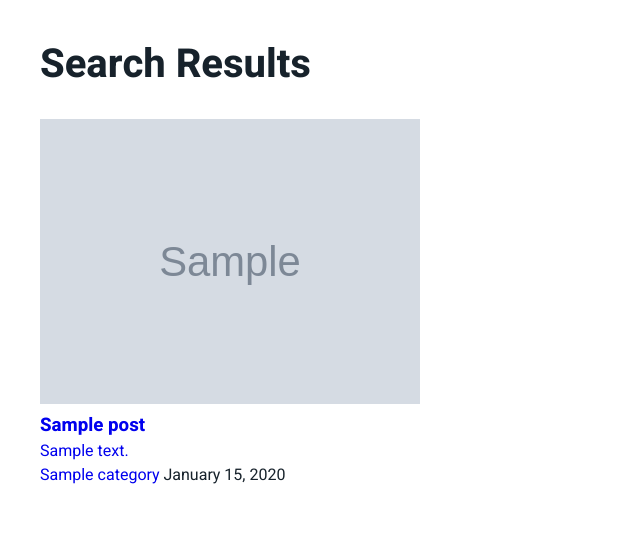
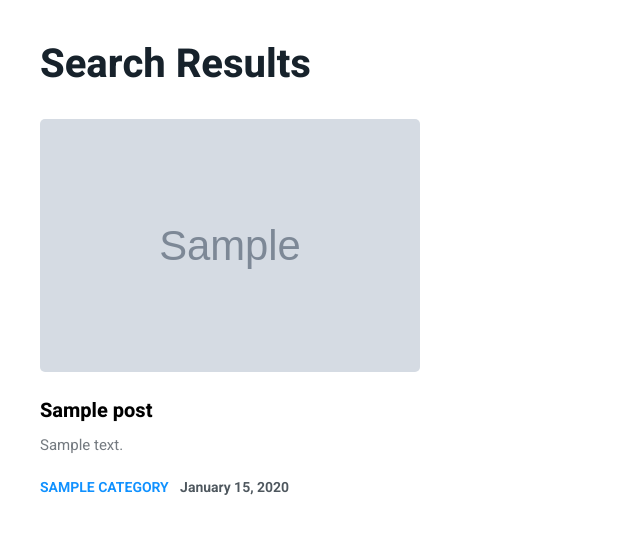
Before and after one commit to taizulislam52/django-news, a Django app: page /news/search/ in a window 1280 px wide. Shown: the part 173-707 px from the top of the page, without its empty margins (0-640 px from the left). Run offline with Django 4.2, Linux system fonts and the light colour scheme; tables that the repository leaves empty hold one stand-in row (values such as "Sample post"); grey boxes marked "Sample" are stand-in pictures.

Commit message:
Add card-top-image style

```diff
--- a/static/assets/main.css
+++ b/static/assets/main.css
@@ -275,6 +275,63 @@ img {
   color: #1091ff;
 }
 .card-overlay-image__meta-date {
+  font-weight: 600;
+  margin-left: 0.5rem;
+}
+
+.card-top-image {
+  margin-bottom: 0.625rem;
+}
+.card-top-image__image {
+  aspect-ratio: 3/2;
+  border-radius: 5px;
+}
+.card-top-image__contents {
+  padding: 40px;
+}
+.card-top-image__title {
+  margin-top: 1.125rem;
+}
+.card-top-image__title a {
+  color: #000;
+  font-size: 1.25rem;
+  line-height: 1.5rem;
+  font-weight: 700;
+  margin-bottom: 0.625rem;
+}
+@media (max-width: 47.99rem) {
+  .card-top-image__title a {
+    font-size: 1.125rem;
+    line-height: 1.375rem;
+  }
+}
+.card-top-image__title a:hover {
+  color: #1091ff;
+}
+.card-top-image__content {
+  color: rgba(23, 34, 43, 0.6);
+  font-size: 0.9375rem;
+  line-height: 1.3125rem;
+}
+.card-top-image__content:hover {
+  color: #1091ff;
+}
+.card-top-image__meta {
+  color: #4e575e;
+  margin-top: 1.25rem;
+  font-size: 0.875rem;
+}
+.card-top-image__meta-category {
+  color: #1091ff;
+  text-transform: uppercase;
+  font-weight: 600;
+  -webkit-transition: color 0.4s;
+  transition: color 0.4s;
+}
+.card-top-image__meta-category:hover {
+  color: #70bdff;
+}
+.card-top-image__meta-date {
   font-weight: 600;
   margin-left: 0.5rem;
 }
--- /dev/null
+++ b/static/src/scss/components/_card-top-image.scss
@@ -0,0 +1,58 @@
+.card-top-image {
+    margin-bottom: rem(10px);
+
+    &__image {
+        aspect-ratio: 3/2;
+        border-radius: 5px;
+    }
+
+    &__contents {
+        padding: 40px;
+    }
+    &__title {
+        margin-top: rem(18px);
+        a {
+            color: $black;
+            font-size: rem(20px);
+            line-height: rem(24px);
+            font-weight: 700;
+            margin-bottom: rem(10px);
+            @include screen(sm) {
+                font-size: rem(18px);
+                line-height: rem(22px);
+            }
+            &:hover {
+                color: $news-blue-dark;
+            }
+        }
+
+    }
+
+    &__content {
+        color: rgba($news-black, 0.6);
+        font-size: rem(15px);
+        line-height: rem(21px);
+        &:hover {
+            color: $news-blue-dark;
+        }
+    }
+    &__meta {
+        color: $news-grey;
+        margin-top: rem(20px);
+        font-size: rem(14px);
+        &-category {
+            color: $news-blue-dark;
+            text-transform: uppercase;
+            font-weight: 600;
+            transition: color 0.4s;
+            &:hover {
+                color: $news-blue;
+            }
+        }
+
+        &-date {
+            font-weight: 600;
+            margin-left: rem(8px);
+        }
+    }
+}
--- a/static/src/scss/main.scss
+++ b/static/src/scss/main.scss
@@ -6,6 +6,7 @@
 @import './components/flash-messages';
 @import './components/card-list';
 @import './components//card-overlay-image';
+@import './components//card-top-image';
 
 /* Theme Layouts  */
 @import './layouts/header';
--- a/templates/components/card-top-image.html
+++ b/templates/components/card-top-image.html
@@ -4,7 +4,11 @@
         <h3 class="card-top-image__title">
             <a href="#">{{ news.title }}</a>
         </h3>
-        <a href="#" class="card-top-image__content">{{ news.content|truncatewords:50 }}</a>
+        <a href="#" class="card-top-image__content">
+            {% autoescape off %}
+                {{ news.content|truncatewords:20 }}
+            {% endautoescape %}
+        </a>
         <div class="card-top-image__meta">
             <a href="#" class="card-top-image__meta-category">{{ news.category.name }}</a>
             <span class="card-top-image__meta-date">{{ news.created_at|date:'F j, Y' }}</span>
```
